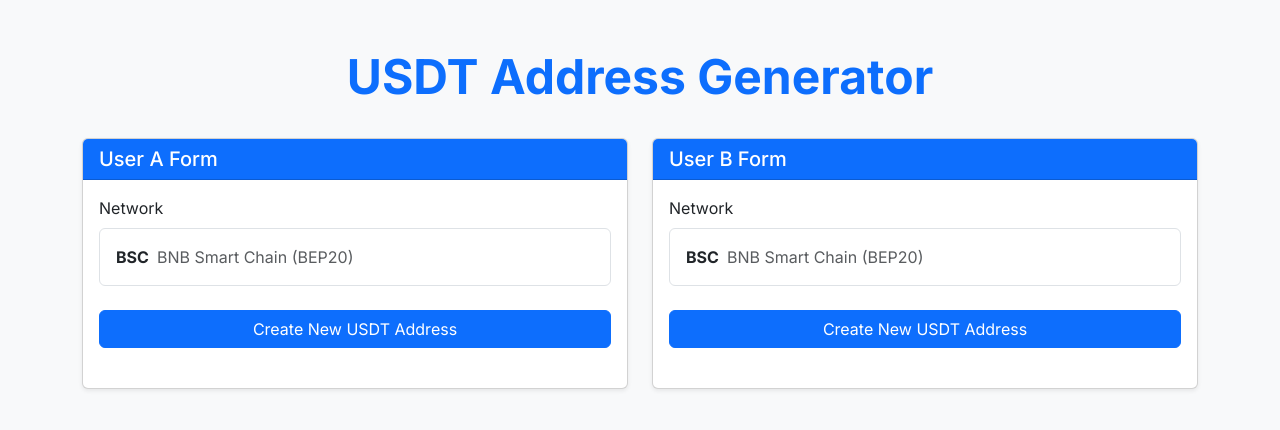
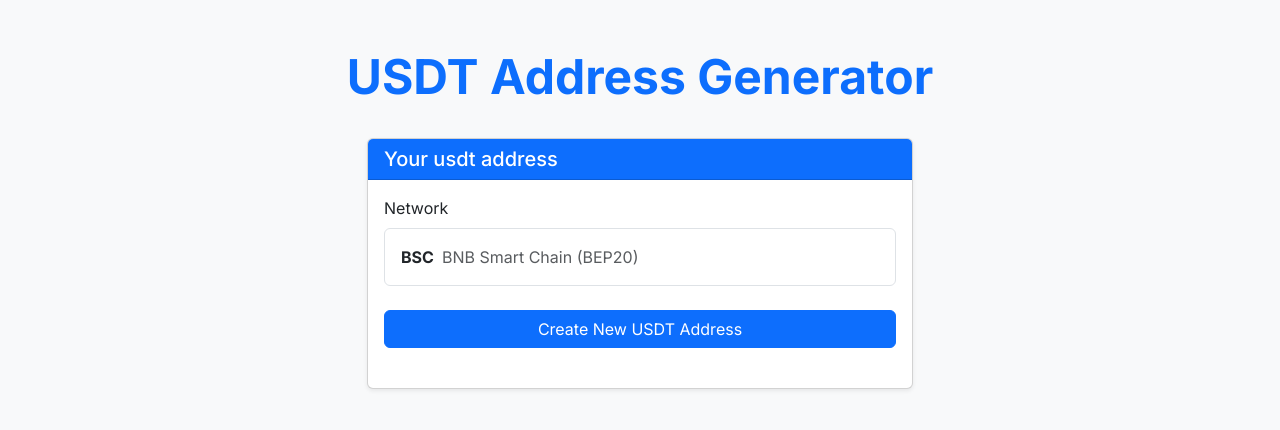
Before and after one commit to nguyenvanhuan243/nextjs-usdt-tool, a Next.js app: page / in a window 1280 px wide. Shown: the top 430 px of the page. Built offline with nearby package versions, Linux system fonts and the light colour scheme.

Commit message:
Update create usdt orm

```diff
--- a/app/components/UsdtAddressForm.tsx
+++ b/app/components/UsdtAddressForm.tsx
@@ -14,6 +14,17 @@ export default function UsdtAddressForm({ formTitle }: UsdtAddressFormProps) {
   const [loading, setLoading] = useState<boolean>(false);
   const [error, setError] = useState<string>('');
   const [copied, setCopied] = useState<boolean>(false);
+
+  const renderUsdtLogo = () => {
+    return (
+      <img
+        src="https://cryptologos.cc/logos/tether-usdt-logo.png"
+        alt="USDT"
+        width="32"
+        height="32"
+      />
+    );
+  };
 
   const handleCreateAddress = async () => {
     try {
@@ -104,12 +115,7 @@ export default function UsdtAddressForm({ formTitle }: UsdtAddressFormProps) {
                 />
                 <div className="position-absolute top-50 start-50 translate-middle">
                   <div className="bg-white rounded-circle p-2 shadow-sm">
-                    <img
-                      src="/usdt-logo.png"
-                      alt="USDT"
-                      width="32"
-                      height="32"
-                    />
+                    { renderUsdtLogo()}
                   </div>
                 </div>
               </div>
--- a/app/page.tsx
+++ b/app/page.tsx
@@ -12,10 +12,7 @@ export default function Home() {
         </Row>
         <Row className="justify-content-center">
           <Col xs={12} md={6} className="mb-4">
-            <UsdtAddressForm formTitle="User A Form" />
-          </Col>
-          <Col xs={12} md={6} className="mb-4">
-            <UsdtAddressForm formTitle="User B Form" />
+            <UsdtAddressForm formTitle="Your usdt address" />
           </Col>
         </Row>
       </Container>
```
